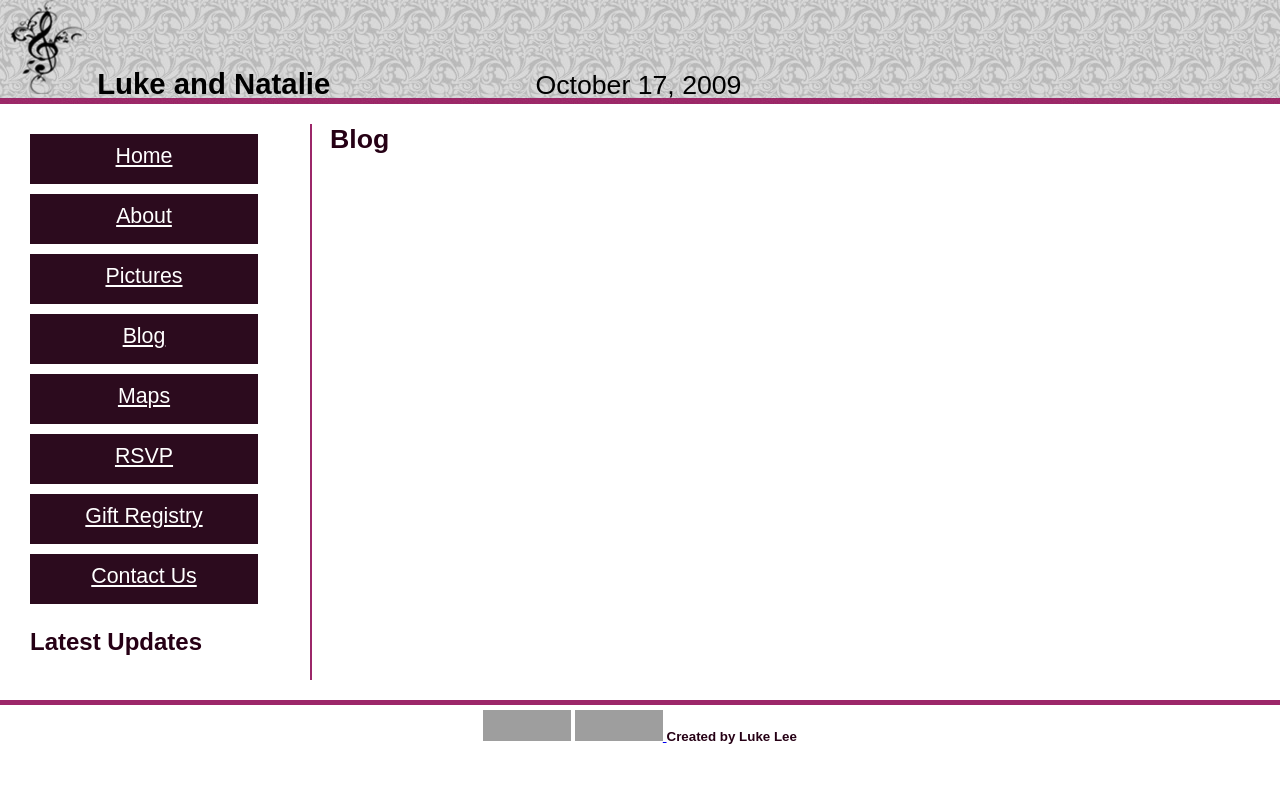
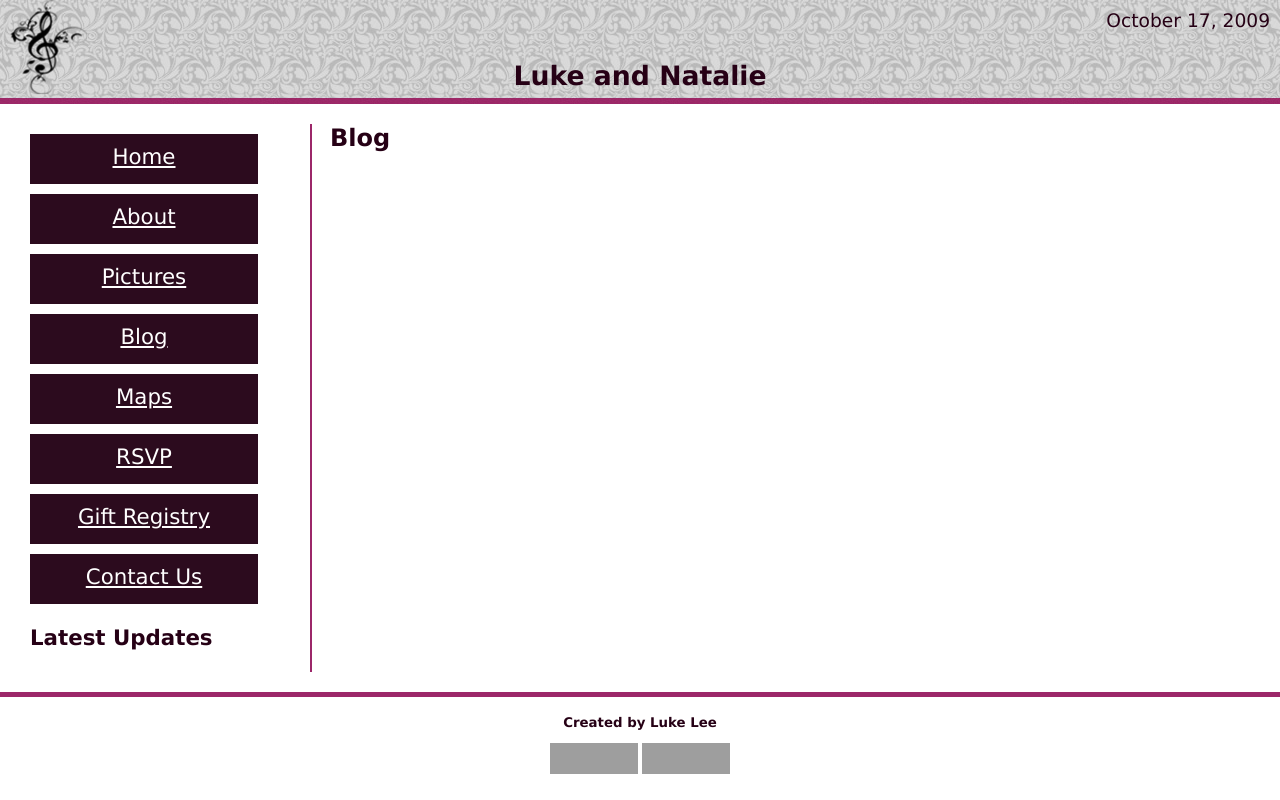
Before and after one commit to durden/wedding, a Django app: template templates/blog.html in a window 1280 px wide. Run offline with Django 3.2, Linux system fonts and the light colour scheme; the template is opened without the code that fills it, so the values that code supplies are empty; grey boxes are pictures that could not be loaded.

Commit message:
Fleshing out a few little things in overall look/feel. - Moved date in header to top right - Changed treble clef to be absolute positioned - Names are centered in header - Changed the default font - Added html/css validator icons - Updating readme

```diff
--- a/media/css/main.css
+++ b/media/css/main.css
@@ -1,6 +1,6 @@
 body {
-	font-size: 14pt;
-	font-family: Arial, Verdana, Helvetia, sans-serif;
+	font-size: 13pt;
+	font-family: Verdana, Helvetia, sans-serif;
 	padding: 0px;
 	margin: 0px;
 	color: #260015;
@@ -11,30 +11,43 @@ body {
 	background: #ccc url(/wmedia/img/texture.jpg) repeat-x;
 	padding: 0px;
 	margin: 0px;
-	color: #000000;
+}
+
+#header img {
+    position: absolute;
+    top: 0px;
+    left: 0px;
+}
+
+#header h1 {
+    margin: 0px;
+    padding: 60px;
+    text-align: center;
 }
 
 #header span {
+    font-size: 14pt;
+    position: absolute;
+    top: 10px;
+    right: 10px;
+}
+
+h1 {
 	font-size: 20pt;
 }
 
-h1 {
-	font-size: 22pt;
-	display: inline;
-	margin-right: 200px;
-}
-
 h2 {
-	font-size: 20pt;
-	display: inline;
+    /* Line up with sidebar */
+    margin-top: 0px;
+	font-size: 18pt;
 }
 
 h3 {
-	font-size: 18pt;
+	font-size: 16pt;
 }
 
 h4 {
-	font-size: 16pt;
+	font-size: 14pt;
 }
 
 #main {
@@ -139,7 +152,7 @@ div.blog {
 }
 
 .smalltxt {
-    font-size: 10pt;
+    font-size: 9pt;
     font-weight: bold;
 }
 
--- a/templates/base.html
+++ b/templates/base.html
@@ -10,7 +10,7 @@
 		<div id="header">
 			<img src="/wmedia/img/treble.png" width="77" height="94" alt="treble_clef">
 			<h1>Luke and Natalie</h1>
-			<span>October 17, 2009</span>
+			<span class='date'>October 17, 2009</span>
 		</div>
 
 		<div id="main">
@@ -55,16 +55,16 @@
 
 		<div id="footer">
 			{% block footer %}
+                <p>Created by Luke Lee</p>
                 <a href="http://validator.w3.org/check?uri=http%3A%2F%2Fnatalieandluke.com%2F">
-                    <img src="http://www.w3.org/Icons/valid-html401-blue"
-                        alt="Valid HTML 4.01 Strict" height="31" width="88" border="0"></a>
+                    <img style="border:0;width:88px;height:31px"
+                        src="http://www.w3.org/Icons/valid-html401-blue" alt="Valid HTML 4.01 Strict"></a>
 
                 <a href="http://jigsaw.w3.org/css-validator/check/referer">
                     <img style="border:0;width:88px;height:31px"
                         src="http://jigsaw.w3.org/css-validator/images/vcss-blue" alt="Valid CSS!">
                 </a>
 
-                Created by Luke Lee
             {% endblock %}
 		</div>
 
```
Also changed, not shown: 1 other file.
